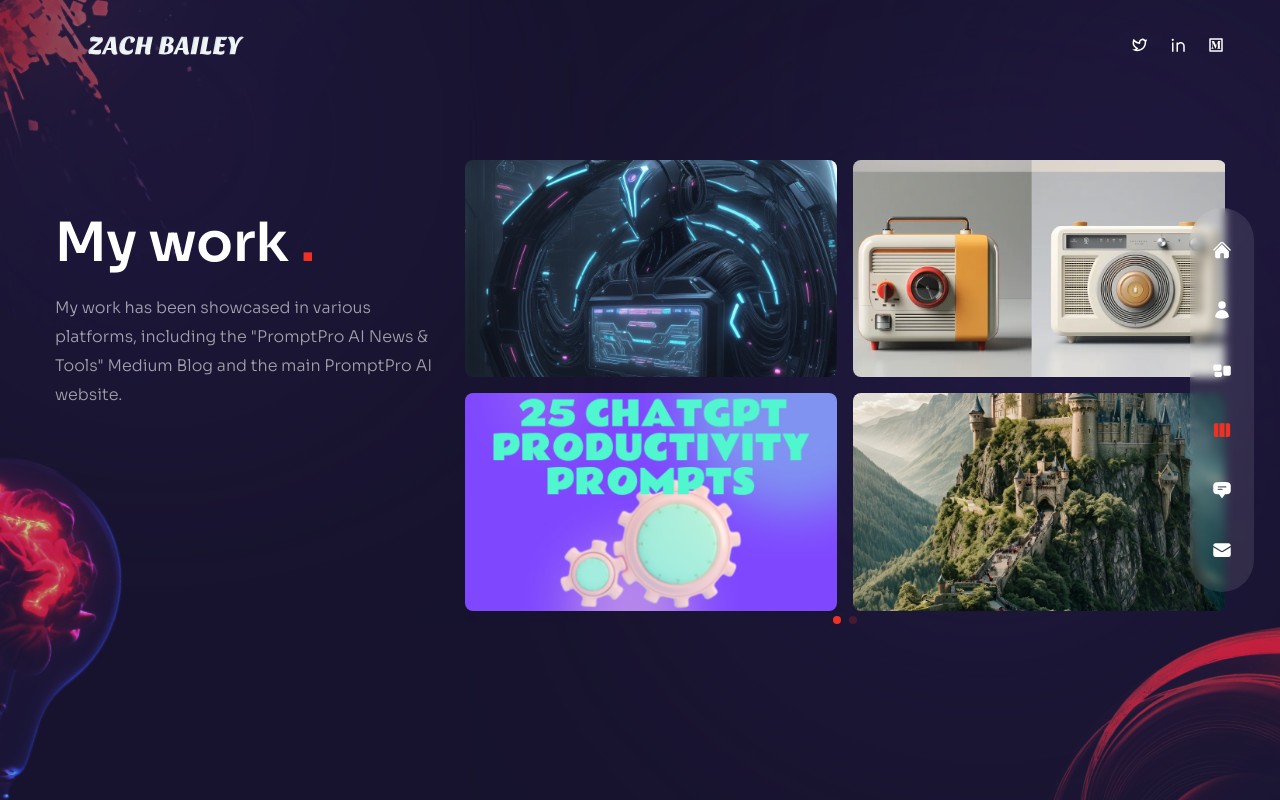
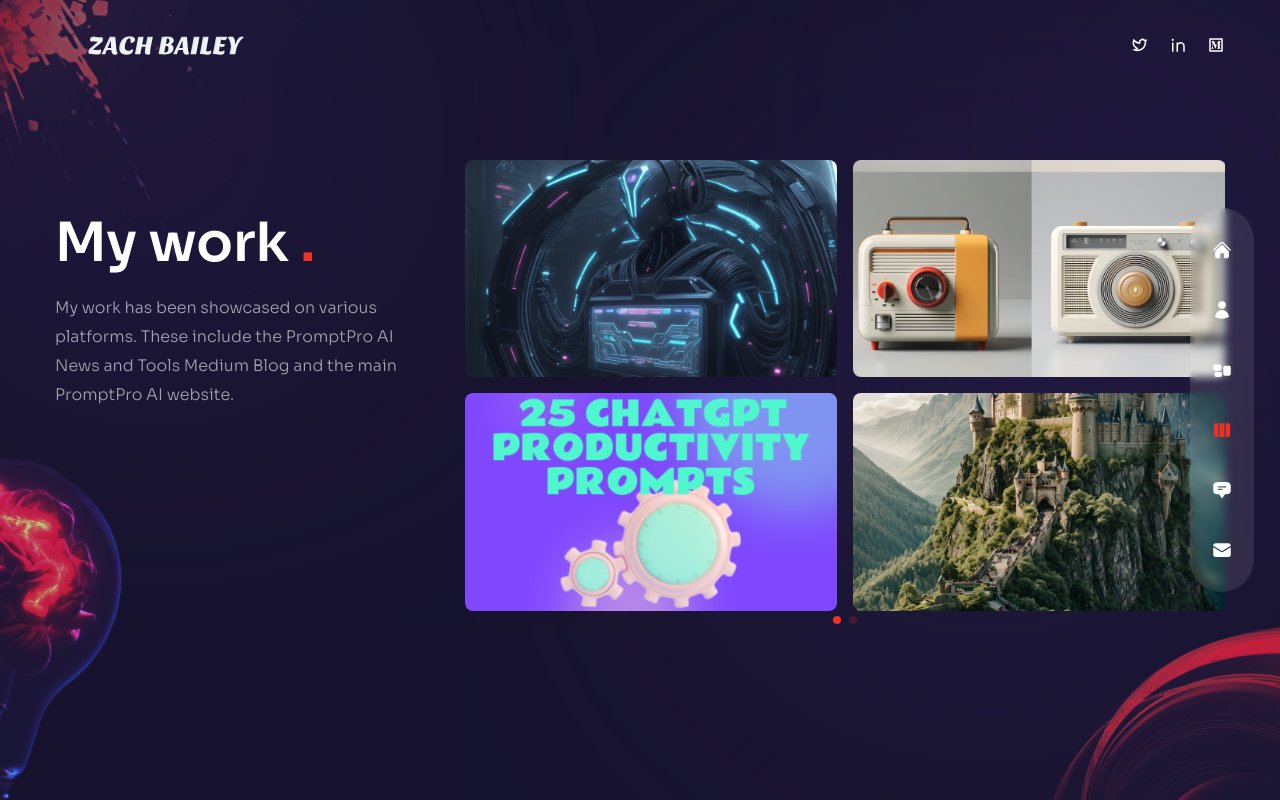
Before and after one commit to zbailey83/pixelpixx, a Next.js app: page /work in a window 1280 px wide. Built offline with nearby package versions, Linux system fonts and the light colour scheme.

Commit message:
Update index.js

```diff
--- a/pages/work/index.js
+++ b/pages/work/index.js
@@ -31,7 +31,7 @@
               exit='hidden'
               className='mb-4 max-w-[400px] mx-auto lg:mx-0'
             >
-              My work has been showcased in various platforms, including the "PromptPro AI News & Tools" Medium Blog and the main PromptPro AI website.
+              My work has been showcased on various platforms. These include the PromptPro AI News and Tools Medium Blog and the main PromptPro AI website.
             </motion.p>
           </div>
 
```
